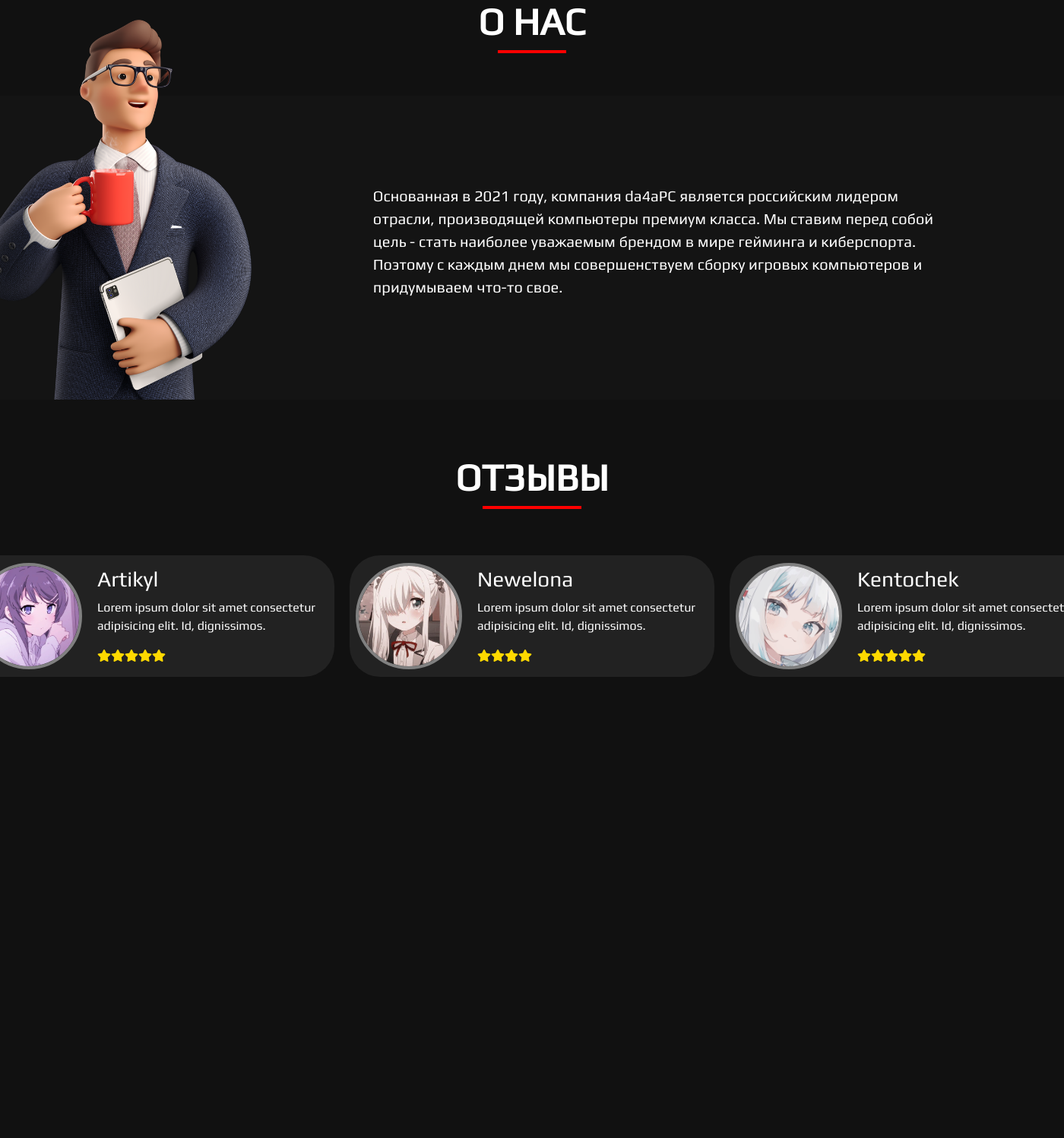
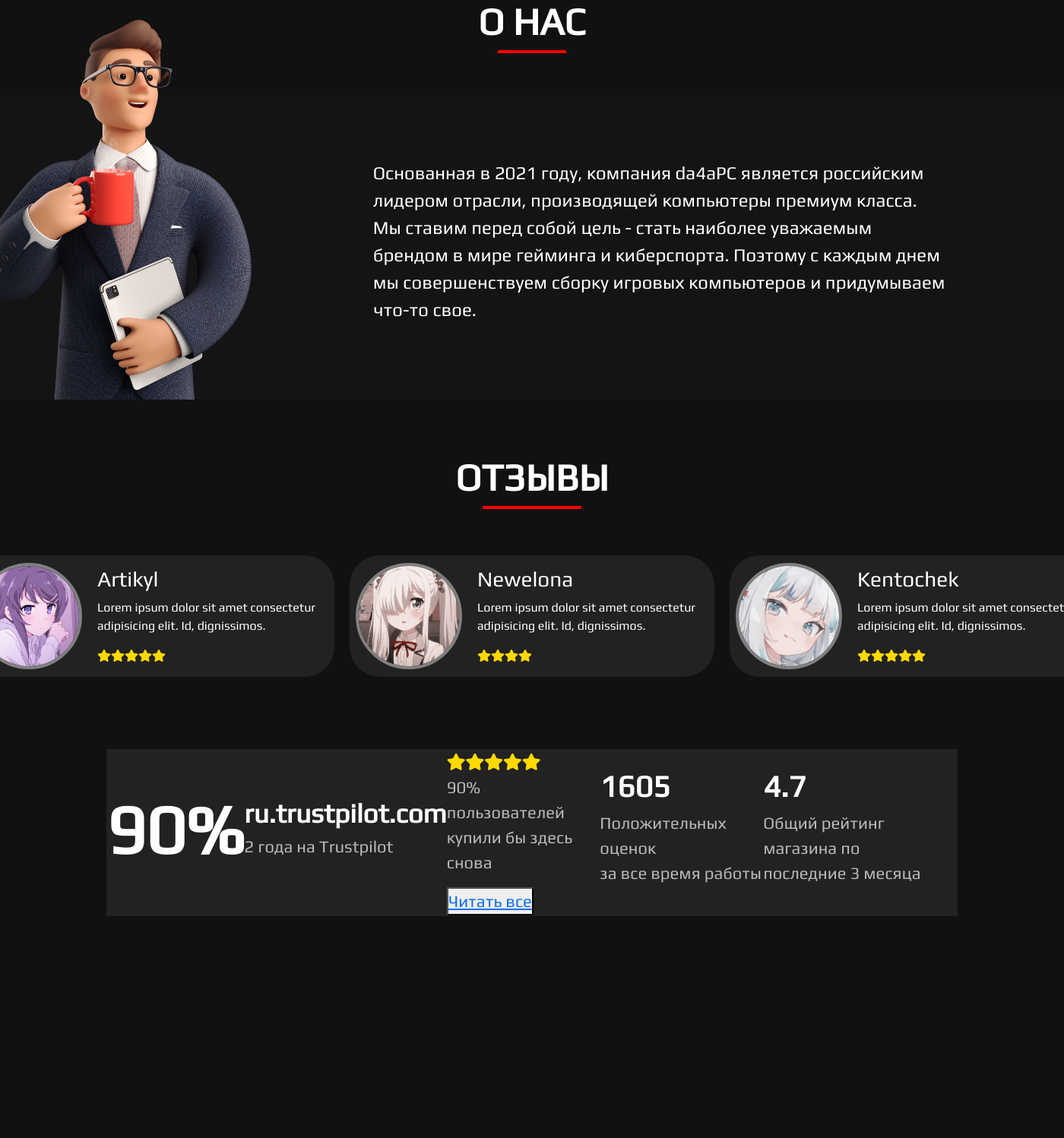
Before and after one commit to dnomokonov/Internet-shopping, a PHP site: page /main.html in a window 1400 px wide; the page is wider, and only the part inside the window is pictured. Shown: the part 3082-4580 px from the top of that part at 76% size. Before the commit the page ends 3973 px from the top of that part, so only its background shows below. Run offline with PHP 8.4, Linux system fonts and the light colour scheme; some libraries are stand-ins or nearby versions.

Commit message:
add rew with site

```diff
--- a/main.html
+++ b/main.html
@@ -112,8 +112,6 @@
       <div class="reviews">
         <h2>Отзывы</h2>
         <hr>
-
-
         <div id="carouselExampleIndicators" class="carousel slide" data-bs-ride="carousel">
           <div class="carousel-inner">
             <div class="carousel-item active">
@@ -212,11 +210,65 @@
 
               </div>
             </div>
+
+            <div class="carousel-item">
+              <div class="rewInfo">
+
+                <div class="personBox">
+                  <img src="./image/avatar/10.jpeg" alt="1">
+                  <div class="comment">
+                    <h3>keteta</h3>
+                    <p>Lorem ipsum dolor sit amet consectetur adipisicing elit. Id, dignissimos.</p>
+                    <i class="fas fa-star"></i><i class="fas fa-star"></i><i class="fas fa-star"></i>
+                  </div>
+                </div>
+
+                <div class="personBox">
+                  <img src="./image/avatar/11.jpeg" alt="1">
+                  <div class="comment">
+                    <h3>nOn1k</h3>
+                    <p>Lorem ipsum dolor sit amet consectetur adipisicing elit. Id, dignissimos.</p>
+                    <i class="fas fa-star"></i><i class="fas fa-star"></i><i class="fas fa-star"></i><i class="fas fa-star"></i><i class="fas fa-star"></i>
+                  </div>
+                </div>
+
+                <div class="personBox">
+                  <img src="./image/avatar/12.jpeg" alt="1">
+                  <div class="comment">
+                    <h3>JohnnyFox</h3>
+                    <p>Lorem ipsum dolor sit amet consectetur adipisicing elit. Id, dignissimos.</p>
+                    <i class="fas fa-star"></i><i class="fas fa-star"></i><i class="fas fa-star"></i><i class="fas fa-star"></i>
+                  </div>
+                </div>
+
+              </div>
+            </div>
+
           </div>
         </div>
 
+        <div class="rewSite">
+          <h1 class="numberprocent">90%</h1>
+          <div class="adsite">
+            <a href="https://ru.trustpilot.com/">ru.trustpilot.com</a>
+            <p>2 года на Trustpilot</p>
+          </div>
+          <div class="rewAddSite">
+            <i class="fas fa-star"></i><i class="fas fa-star"></i><i class="fas fa-star"></i><i class="fas fa-star"></i><i class="fas fa-star"></i>
+            <p>90% пользователей<br>купили бы здесь снова</p>
+            <button><a href="https://ru.trustpilot.com/">Читать все</a></button>
+          </div>
+          <div class="markNum">
+            <h1>1605</h1>
+            <p>Положительных оценок<br>за все время работы</p>
+          </div>
+          <div class="meanNum">
+            <h1>4.7</h1>
+            <p>Общий рейтинг магазина по <br>последние 3 месяца</p>
+          </div>
+        </div>
 
-
+      </div>
     </main>
 
 </body>
--- a/style/main.css
+++ b/style/main.css
@@ -183,7 +183,7 @@ h2{
     display: flex;
     align-items: center;
     padding: 160px;
-    font-size: 20px;
+    font-size: 24px;
     color: white;
 }
 .info-us img{
@@ -194,7 +194,7 @@ h2{
 }
 .reviews{
     width: 100%;
-    height: 600px;
+    height: 900px;
     display: flex;
     align-items: center;
     flex-direction: column;
@@ -244,3 +244,49 @@ h2{
 .comment i{
     color: rgb(255, 217, 0);
 }
+.rewSite{
+    width: 80%;
+    height: 220px;
+    display: flex;
+    flex-direction: row;
+    align-items: center;
+    justify-content: space-around;
+    font-size: 22px;
+    color: white;
+    background-color: rgb(34, 34, 34);
+}
+.numberprocent{
+    font-weight: 700;
+    font-size: 90px;
+}
+.adsite{
+    color: rgb(185, 185, 185);
+}
+.adsite a{
+    font-size: 35px;
+    font-weight: 700;
+    text-decoration: none;
+    color: white;
+}
+.rewAddSite{
+    color: rgb(185, 185, 185);
+}
+.rewAddSite i{
+    color: rgb(255, 217, 0);
+}
+.markNum{
+    color: rgb(185, 185, 185);
+}
+.markNum h1{
+    font-size: 40px;
+    font-weight: 700;
+    color: white;
+}
+.meanNum{
+    color: rgb(185, 185, 185);
+}
+.meanNum h1{
+    font-size: 40px;
+    font-weight: 700;
+    color: white;
+}
```
Also changed, not shown: image/avatar/10.jpeg (added), image/avatar/11.jpeg (added), image/avatar/12.jpeg (added).
